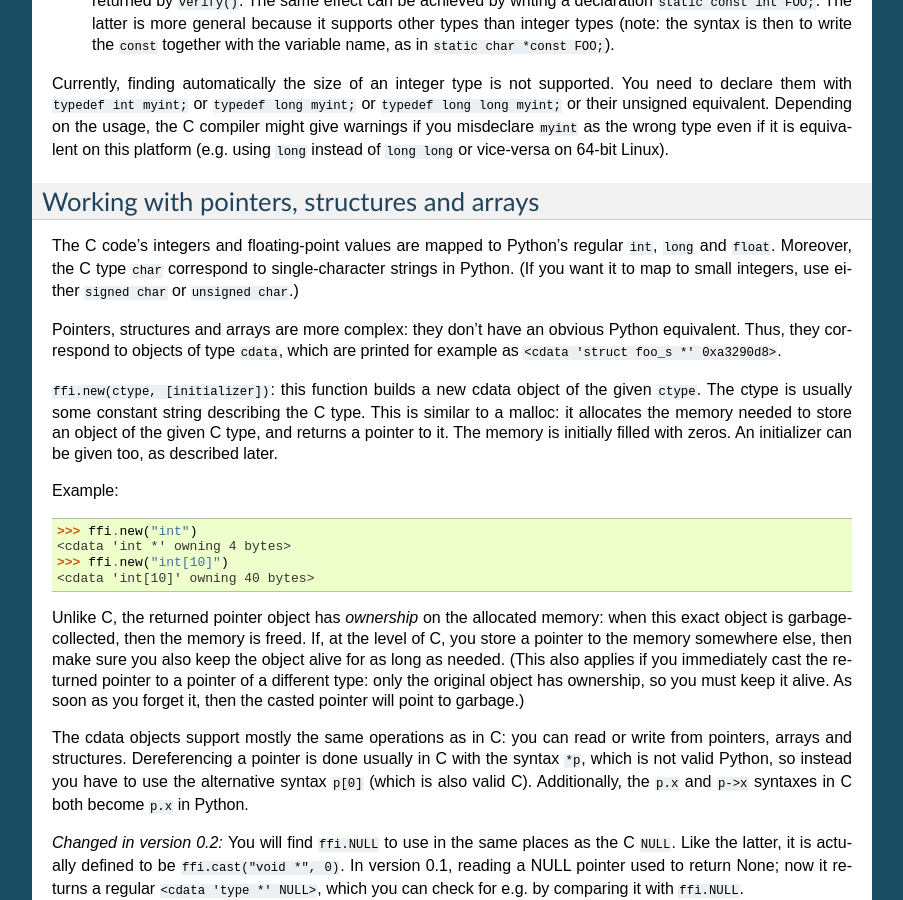
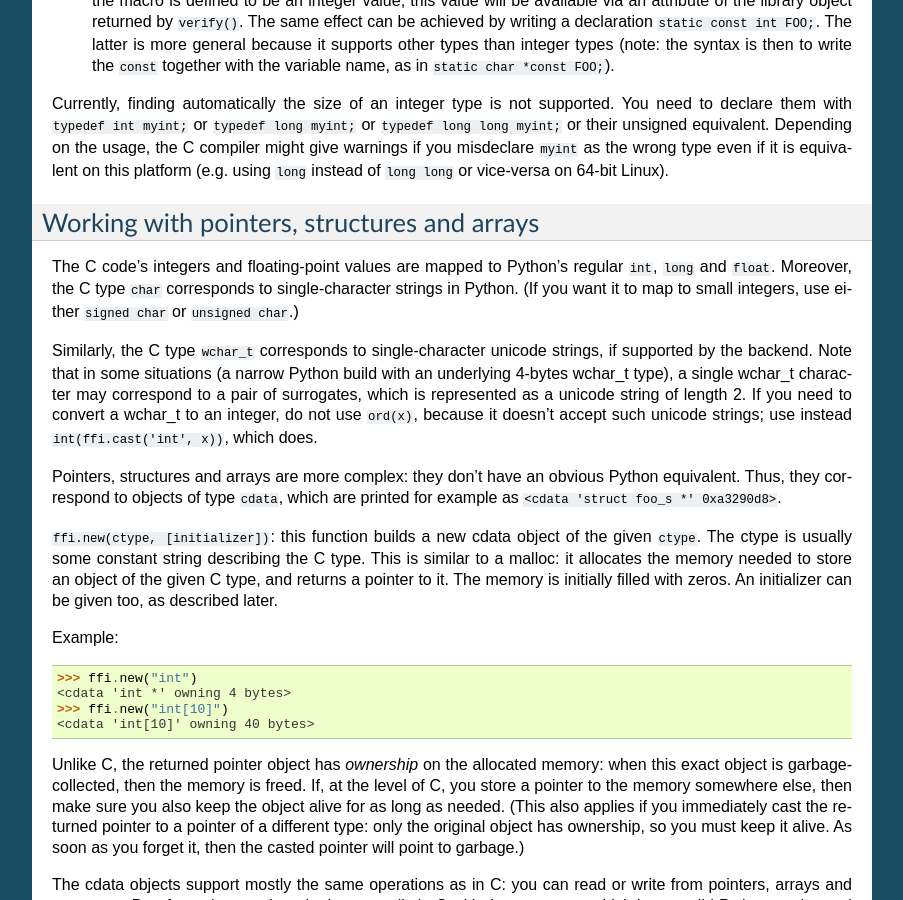
Before and after one commit to tharvik/cffi, a Sphinx documentation site: the page built from doc/source/index.rst, in a window 1280 px wide and 900 px high, scrolled down 5442 px. Shown: the whole window, without its empty margins (198-1101 px from the left). Built offline with Sphinx 7.4.7, drawn with Linux system fonts in a browser that asks for light colours; some of the changed text lies outside the part shown.

Commit message:
Document wchar_t.

```diff
--- a/doc/source/index.rst
+++ b/doc/source/index.rst
@@ -279,6 +279,8 @@ can assume to exist are the standard types:
 * intN_t, uintN_t (for N=8,16,32,64), intptr_t, uintptr_t, ptrdiff_t,
   size_t, ssize_t
 
+* wchar_t (if supported by the backend)
+
 As we will see on `the verification step`_ below, the declarations can
 also contain "``...``" at various places; these are placeholders that will
 be completed by a call to ``verify()``.
@@ -419,8 +421,17 @@ Working with pointers, structures and arrays
 
 The C code's integers and floating-point values are mapped to Python's
 regular ``int``, ``long`` and ``float``.  Moreover, the C type ``char``
-correspond to single-character strings in Python.  (If you want it to
+corresponds to single-character strings in Python.  (If you want it to
 map to small integers, use either ``signed char`` or ``unsigned char``.)
+
+Similarly, the C type ``wchar_t`` corresponds to single-character
+unicode strings, if supported by the backend.  Note that in some
+situations (a narrow Python build with an underlying 4-bytes wchar_t
+type), a single wchar_t character may correspond to a pair of
+surrogates, which is represented as a unicode string of length 2.  If
+you need to convert a wchar_t to an integer, do not use ``ord(x)``,
+because it doesn't accept such unicode strings; use instead
+``int(ffi.cast('int', x))``, which does.
 
 Pointers, structures and arrays are more complex: they don't have an
 obvious Python equivalent.  Thus, they correspond to objects of type
@@ -528,6 +539,11 @@ which case a terminating null character is appended implicitly::
     >>> str(x)        # interpret 'x' as a regular null-terminated string
     'Hello'
 
+Similarly, arrays of wchar_t can be initialized from a unicode string,
+and calling ``unicode()`` on the cdata object returns the current unicode
+string stored in the wchar_t array (encoding and decoding surrogates as
+needed if necessary).
+
 Note that unlike Python lists or tuples, but like C, you *cannot* index in
 a C array from the end using negative numbers.
 
@@ -576,6 +592,12 @@ string (but don't pass a normal Python string to functions that take a
     C = ffi.dlopen(None)
 
     assert C.strlen("hello") == 5
+
+So far passing unicode strings as ``wchar_t *`` arguments is not
+implemented.  You need to write e.g.::
+
+    >>> C.wcslen(ffi.new("wchar_t[]", u"foo"))
+    3
 
 CFFI supports passing and returning structs to functions and callbacks.
 Example (sketch)::
```
